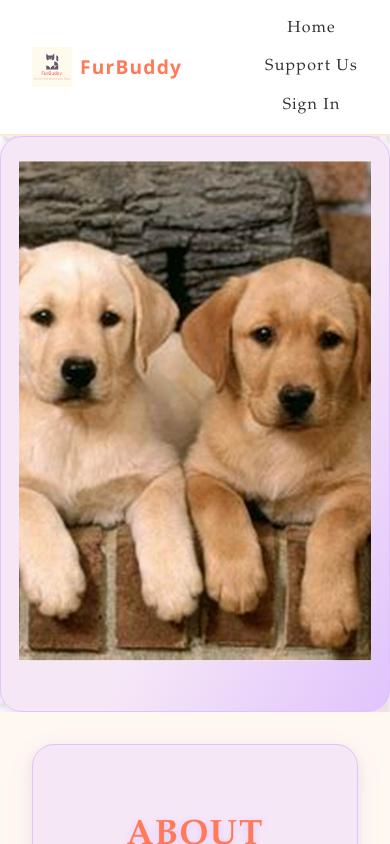
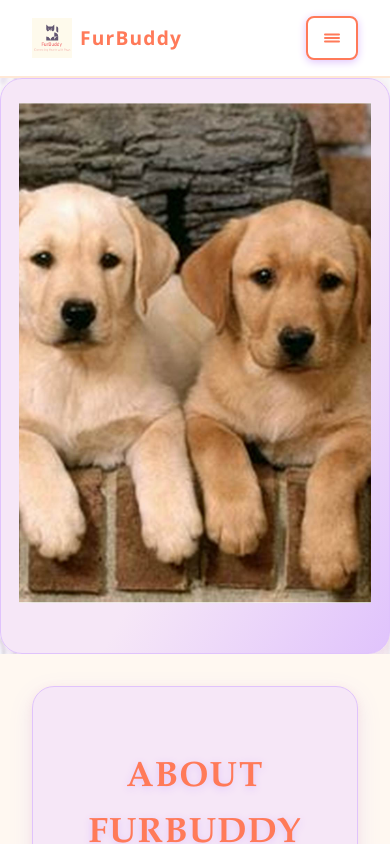
Before and after one commit to 2305e3ish/furbuddy, a React (Create React App) app in the folder furbuddy/: page / in a window 390 px wide. Shown: the top 844 px of the page. Built offline with nearby package versions, Linux system fonts and the light colour scheme.

Commit message:
fixed header for less screen size

```diff
--- a/furbuddy/src/components/Header.jsx
+++ b/furbuddy/src/components/Header.jsx
@@ -7,6 +7,7 @@ export default function Header() {
   const [isLoggedIn, setIsLoggedIn] = useState(() => {
     return !!(localStorage.getItem('userEmail') || sessionStorage.getItem('userEmail'));
   });
+  const [menuOpen, setMenuOpen] = useState(false);
   const navigate = useNavigate();
 
   useEffect(() => {
@@ -29,33 +30,43 @@ export default function Header() {
     navigate('/');
   };
 
+  const handleMenuToggle = () => setMenuOpen((open) => !open);
+  const handleNavClick = () => setMenuOpen(false);
+
   return (
     <header className={styles.header}>
       <div className={styles.logoContainer}>
         <img src={logo} alt="FurBuddy Logo" className={styles.logo} />
         <span className={styles.title}>FurBuddy</span>
       </div>
-      <nav className={styles.nav}>
+      <button className={styles.hamburger} onClick={handleMenuToggle} aria-label="Toggle navigation">
+        <svg width="32" height="32" viewBox="0 0 32 32" fill="none" xmlns="http://www.w3.org/2000/svg">
+          <rect y="7" width="32" height="4" rx="2" fill="#ff7a59" />
+          <rect y="14" width="32" height="4" rx="2" fill="#ff7a59" />
+          <rect y="21" width="32" height="4" rx="2" fill="#ff7a59" />
+        </svg>
+      </button>
+      <nav className={`${styles.nav} ${menuOpen ? styles.open : ''}`}>
         {isLoggedIn ? (
           <>
-            <Link to="/">Home</Link>
-            <Link to="/search-pets">Search Pets</Link>
-            <Link to="/donate">Donate</Link>
-            <Link to="/mate-finder">Mate Finder</Link>
-            <Link to="/pet-stay">Pet Stay</Link>
-            <Link to="/hospitals">Pet Hospitals</Link>
-            <Link to="/groupchat">Community Chat</Link>
-            <Link to="/support-us">Support Us</Link>
-            <button onClick={handleLogout} className={styles.logoutButton} style={{background:'none',border:'none',color:'inherit',cursor:'pointer',padding:0}}>Logout</button>
-            <span onClick={() => navigate('/profile')} className={styles.profileCircle} title="Profile" style={{marginLeft:'0.5rem', display:'inline-flex', alignItems:'center', justifyContent:'center', width:'36px', height:'36px', borderRadius:'50%', overflow:'hidden', background:'#fff', boxShadow:'0 2px 8px #e0c3fc', cursor:'pointer'}}>
+            <Link to="/" onClick={handleNavClick}>Home</Link>
+            <Link to="/search-pets" onClick={handleNavClick}>Search Pets</Link>
+            <Link to="/donate" onClick={handleNavClick}>Donate</Link>
+            <Link to="/mate-finder" onClick={handleNavClick}>Mate Finder</Link>
+            <Link to="/pet-stay" onClick={handleNavClick}>Pet Stay</Link>
+            <Link to="/hospitals" onClick={handleNavClick}>Pet Hospitals</Link>
+            <Link to="/groupchat" onClick={handleNavClick}>Community Chat</Link>
+            <Link to="/support-us" onClick={handleNavClick}>Support Us</Link>
+            <button onClick={() => { handleLogout(); handleNavClick(); }} className={styles.logoutButton} style={{background:'none',border:'none',color:'inherit',cursor:'pointer',padding:0}}>Logout</button>
+            <span onClick={() => { navigate('/profile'); handleNavClick(); }} className={styles.profileCircle} title="Profile" style={{marginLeft:'0.5rem', display:'inline-flex', alignItems:'center', justifyContent:'center', width:'36px', height:'36px', borderRadius:'50%', overflow:'hidden', background:'#fff', boxShadow:'0 2px 8px #e0c3fc', cursor:'pointer'}}>
               <img src="/images/anonymous_user.webp" alt="Profile" style={{width:'32px', height:'32px', objectFit:'cover', borderRadius:'50%'}} />
             </span>
           </>
         ) : (
           <>
-            <Link to="/">Home</Link>
-            <Link to="/support-us">Support Us</Link>
-            <Link to="/login">Sign In</Link>
+            <Link to="/" onClick={handleNavClick}>Home</Link>
+            <Link to="/support-us" onClick={handleNavClick}>Support Us</Link>
+            <Link to="/login" onClick={handleNavClick}>Sign In</Link>
           </>
         )}
       </nav>
--- a/furbuddy/src/styles/Header.module.css
+++ b/furbuddy/src/styles/Header.module.css
@@ -29,10 +29,36 @@
     font-family: 'Segoe UI', sans-serif;
   }
 
+  .hamburger {
+    display: none;
+    flex-direction: column;
+    justify-content: center;
+    align-items: center;
+    width: 44px;
+    height: 44px;
+    background: #fff;
+    border: 2px solid #ff7a59;
+    border-radius: 8px;
+    cursor: pointer;
+    z-index: 1100;
+    box-shadow: 0 2px 8px #e0c3fc;
+  }
+
+  .bar {
+    width: 30px;
+    height: 5px;
+    background: #ff7a59;
+    margin: 5px 0;
+    border-radius: 3px;
+    transition: 0.3s;
+    box-shadow: 0 1px 2px #e0c3fc;
+  }
+
   .nav {
     display: flex;
     align-items: center;
     gap: 1.5rem;
+    transition: all 0.3s;
   }
 
   .nav a {
@@ -94,14 +120,49 @@
     box-shadow: 0 0 0 2px #888;
   }
 
-  @media (max-width: 768px) {
-    .nav {
-      flex-wrap: wrap;
-      justify-content: center;
-      gap: 0.8rem;
-    }
-
+  @media (max-width: 900px) {
     .title {
       font-size: 1.2rem;
     }
+    .nav {
+      gap: 1rem;
+    }
   }
+
+  @media (max-width: 768px) {
+    .hamburger {
+      display: flex;
+    }
+    .nav {
+      position: absolute;
+      top: 70px;
+      right: 0;
+      left: 0;
+      background: #fff;
+      flex-direction: column;
+      align-items: flex-start;
+      gap: 0;
+      padding: 1rem 2rem;
+      box-shadow: 0 8px 24px 0 rgba(123, 108, 246, 0.13);
+      transform: translateY(-200%);
+      opacity: 0;
+      pointer-events: none;
+      transition: all 0.3s;
+      z-index: 1050;
+    }
+    .nav.open {
+      transform: translateY(0);
+      opacity: 1;
+      pointer-events: auto;
+    }
+    .nav a, .logoutButton, .profileCircle {
+      width: 100%;
+      padding: 1rem 0;
+      text-align: left;
+      border-bottom: 1px solid #eee;
+      margin: 0;
+    }
+    .profileCircle {
+      justify-content: flex-start;
+    }
+  }
```
